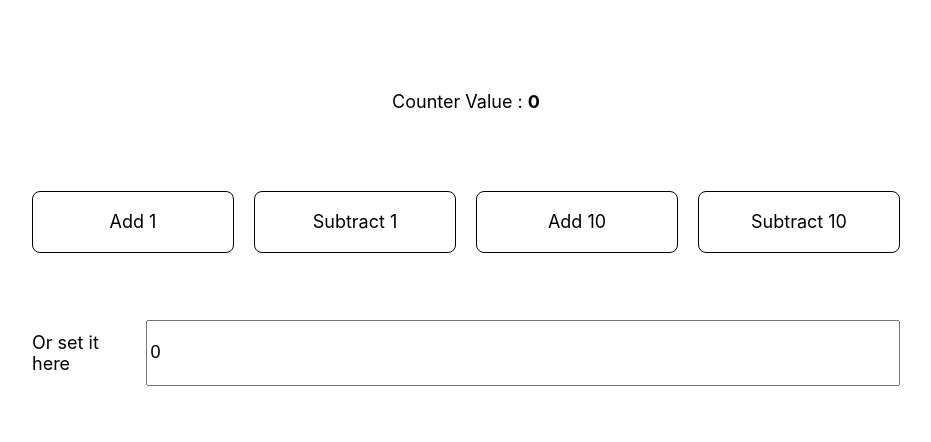
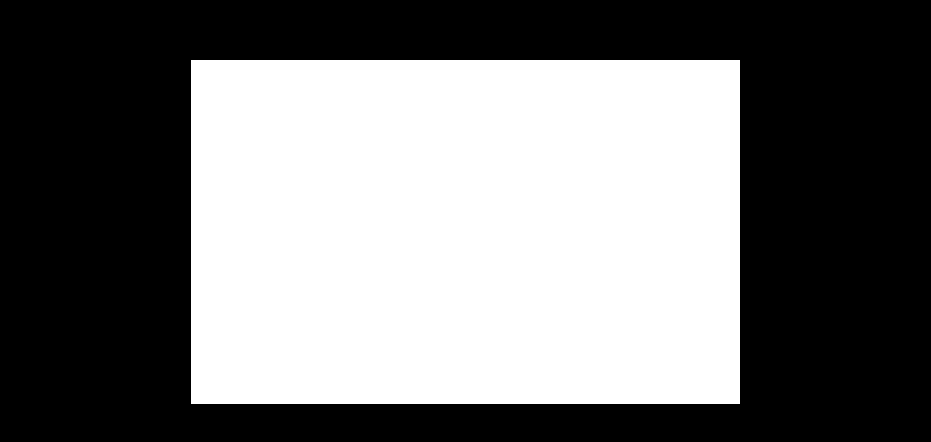
Before and after one commit to delasign/react-redux-starter-project, a React (Create React App) app: page / in a window 1280 px wide. Shown: the part 168-610 px from the top of the page, without its empty margins (174-1105 px from the left). Built offline with nearby package versions, Linux system fonts and the light colour scheme.

Commit message:
How to create a ThreeJS responsive ReactJS project

```diff
--- a/package.json
+++ b/package.json
@@ -11,11 +11,13 @@
     "@types/node": "^16.11.33",
     "@types/react": "^18.0.8",
     "@types/react-dom": "^18.0.3",
+    "@types/three": "^0.158.1",
     "react": "^18.1.0",
     "react-dom": "^18.1.0",
     "react-redux": "^8.0.2",
     "react-scripts": "5.0.1",
     "styled-components": "^5.3.5",
+    "three": "^0.158.0",
     "typescript": "^4.6.4",
     "web-vitals": "^2.1.4"
   },
--- a/src/App.tsx
+++ b/src/App.tsx
@@ -1,130 +1,23 @@
-import React from "react";
+// MARK: NPM Modules
+import React, { useRef, useEffect } from "react";
 import styled from "styled-components";
+import * as THREE from "three";
+// MARK: CSS
 import "./App.css";
 
+// MARK: Redux
 import { RootState } from "redux-functionality";
 import { useDispatch, useSelector } from "react-redux";
-import {
-  increment,
-  decrement,
-  setCounter,
-  incrementByAmount,
-} from "redux-functionality/slices/counterSlice";
-
-const Container = styled.div`
-  display: flex;
-  justify-content: center;
-  align-items: center;
-  width: 100vw;
-  height: 100vh;
-`;
-
-const CounterContainer = styled.div`
-  display: flex;
-  flex-direction: column;
-  align-items: center;
-  gap: 20px;
-  color: black;
-  font-size: 18px;
-`;
-
-const ButtonContainer = styled.div`
-  display: flex;
-  flex-direction: row;
-  gap: 20px;
-  align-items: center;
-  justify-content: center;
-  width: 100%;
-`;
-
-const Button = styled.div`
-  color: black;
-  font-size: 18px;
-  width: 200px;
-  height: 60px;
-  display: flex;
-  align-items: center;
-  justify-content: center;
-  border: 1px solid black;
-  border-radius: 8px;
-  cursor: pointer;
-  color: black;
-  background-color: white;
-
-  :hover {
-    color: white;
-    background-color: black;
-  }
-`;
-
-const Input = styled.input`
-  display: flex;
-  flex-direction: row;
-  gap: 20px;
-  align-items: center;
-  justify-content: center;
-  height: 60px;
-  width: 100%;
-  color: black;
-  font-size: 18px;
-`;
+// MARK: Types
+// MARK: Components
+import Scene from "components/3JS";
+// MARK: Shaderss
+// MARK: Functionality
+// MARK: Utils
+// MARK: Styled Components
 
 function App() {
-  const counter: number = useSelector(
-    (state: RootState) => state.counter.value
-  );
-  const dispatch = useDispatch();
-  return (
-    <Container>
-      <CounterContainer>
-        <p>
-          Counter Value : <b>{counter}</b>
-        </p>
-        <br />
-        <ButtonContainer>
-          <Button
-            onClick={() => {
-              dispatch(increment());
-            }}
-          >
-            Add 1
-          </Button>
-          <Button
-            onClick={() => {
-              dispatch(decrement());
-            }}
-          >
-            Subtract 1
-          </Button>
-          <Button
-            onClick={() => {
-              dispatch(incrementByAmount(10));
-            }}
-          >
-            Add 10
-          </Button>
-          <Button
-            onClick={() => {
-              dispatch(incrementByAmount(-10));
-            }}
-          >
-            Subtract 10
-          </Button>
-        </ButtonContainer>
-        <br />
-        <ButtonContainer>
-          <p>Or set it here</p>
-          <Input
-            value={counter}
-            onChange={(ev) => {
-              const newValue = ev.target.value;
-              dispatch(setCounter(parseFloat(newValue)));
-            }}
-          />
-        </ButtonContainer>
-      </CounterContainer>
-    </Container>
-  );
+  return <Scene />;
 }
 
 export default App;
--- /dev/null
+++ b/src/components/3JS/index.tsx
@@ -0,0 +1,101 @@
+// MARK: NPM Modules
+import React, { useRef, useEffect } from "react";
+import styled from "styled-components";
+import * as THREE from "three";
+
+// MARK: Redux
+// MARK: Types
+// MARK: Components
+// MARK: Shaders
+// MARK: Functionality
+// MARK: Utils
+
+// MARK: Styled Components
+
+const Container = styled.div`
+  display: flex;
+  justify-content: center;
+  align-items: center;
+  width: 100vw;
+  height: 100vh;
+  overflow: none;
+`;
+
+// MARK: React Component
+// Props
+interface Props {}
+
+// Component
+const Scene = ({}: Props) => {
+  // MARK: Refs
+  const containerRef: any = useRef(null);
+
+  // MARK: State Variables
+  // MARK: Use Effects
+
+  useEffect(() => {
+    // componentDidMount events
+    // Render the scene
+    renderScene();
+    // Add the resize listener
+    window.addEventListener("resize", onWindowResize, false);
+
+    return () => {
+      // componentWillUnmount events
+      // Make sure to remove the renderer from the container, to avoid ThreeJS drawing an additional canvas everytime you make changes to the code.
+      containerRef.current.removeChild(renderer.domElement);
+      // Remove the event listener
+      window.removeEventListener("resize", onWindowResize, false);
+    };
+  }, []);
+
+  // MARK: Variables
+  const scene = new THREE.Scene();
+  const renderer = new THREE.WebGLRenderer();
+  const camera = new THREE.PerspectiveCamera();
+
+  // MARK: Functionality
+  const renderScene = () => {
+    // Clear the Scene
+    scene.clear();
+    // Create a scene, camera, and renderer
+    camera.fov = 75;
+    camera.aspect = window.innerWidth / window.innerHeight;
+    camera.near = 0.1;
+    camera.far = 1000;
+    // Set up the renderer
+    renderer.setSize(window.innerWidth, window.innerHeight);
+    containerRef.current.appendChild(renderer.domElement);
+
+    // Create a plane that matches the camera view
+    const planeGeometry = new THREE.PlaneGeometry(2, 2);
+    // Standard Material
+    const planeMaterial = new THREE.MeshBasicMaterial({ color: 0xffffff });
+    const plane = new THREE.Mesh(planeGeometry, planeMaterial);
+
+    // Add the Plane
+    scene.add(plane);
+
+    // Position the camera
+    camera.position.z = 5;
+    renderer.render(scene, camera);
+  };
+  // When the window resizes adapt the scene
+  const onWindowResize = () => {
+    camera.aspect = window.innerWidth / window.innerHeight;
+    camera.updateProjectionMatrix();
+    renderer.setSize(window.innerWidth, window.innerHeight);
+  };
+
+  // Create an animation loop
+  const animate = () => {
+    requestAnimationFrame(animate);
+    renderer.clear();
+    renderer.render(scene, camera);
+  };
+
+  // MARK: Render
+  return <Container ref={containerRef}></Container>;
+};
+
+export default Scene;
```
Also changed, not shown: 1 other file (tests, documents, lock files or other folders).
